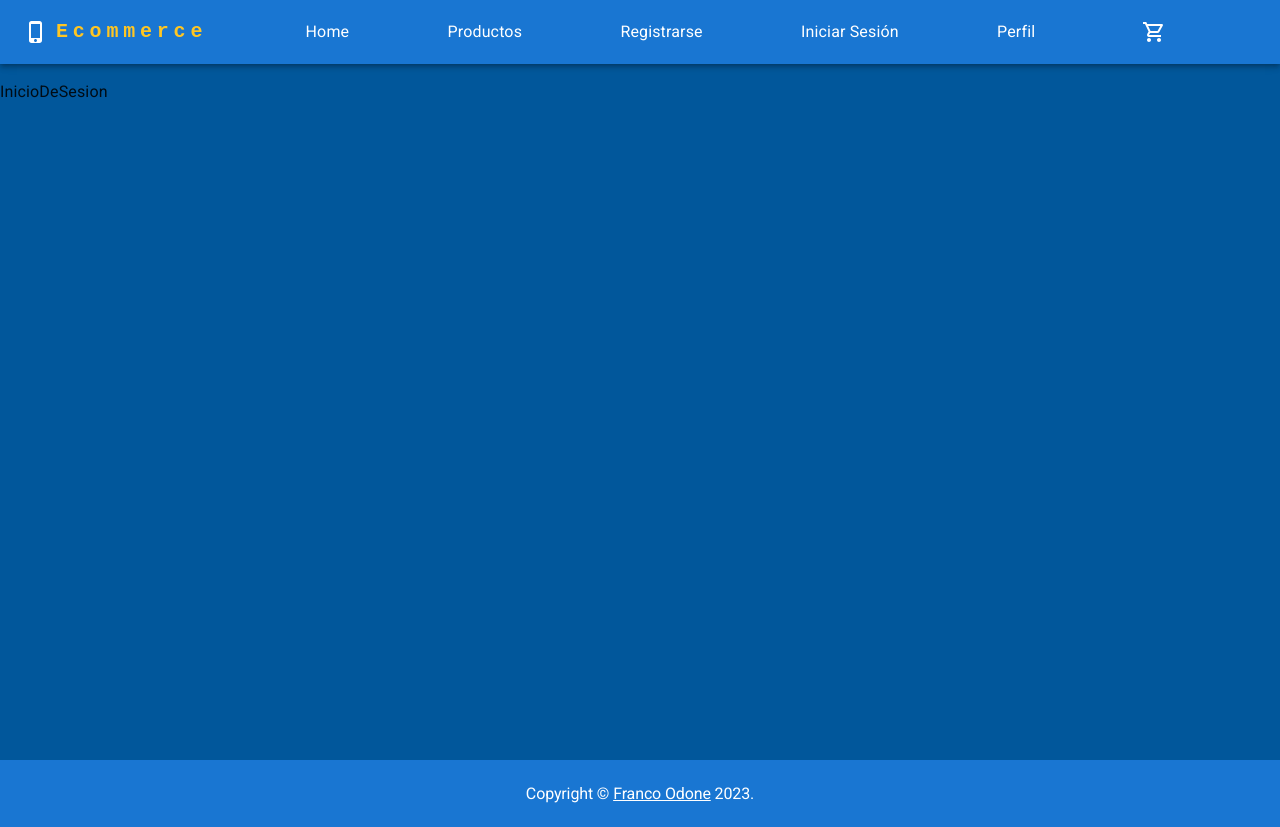
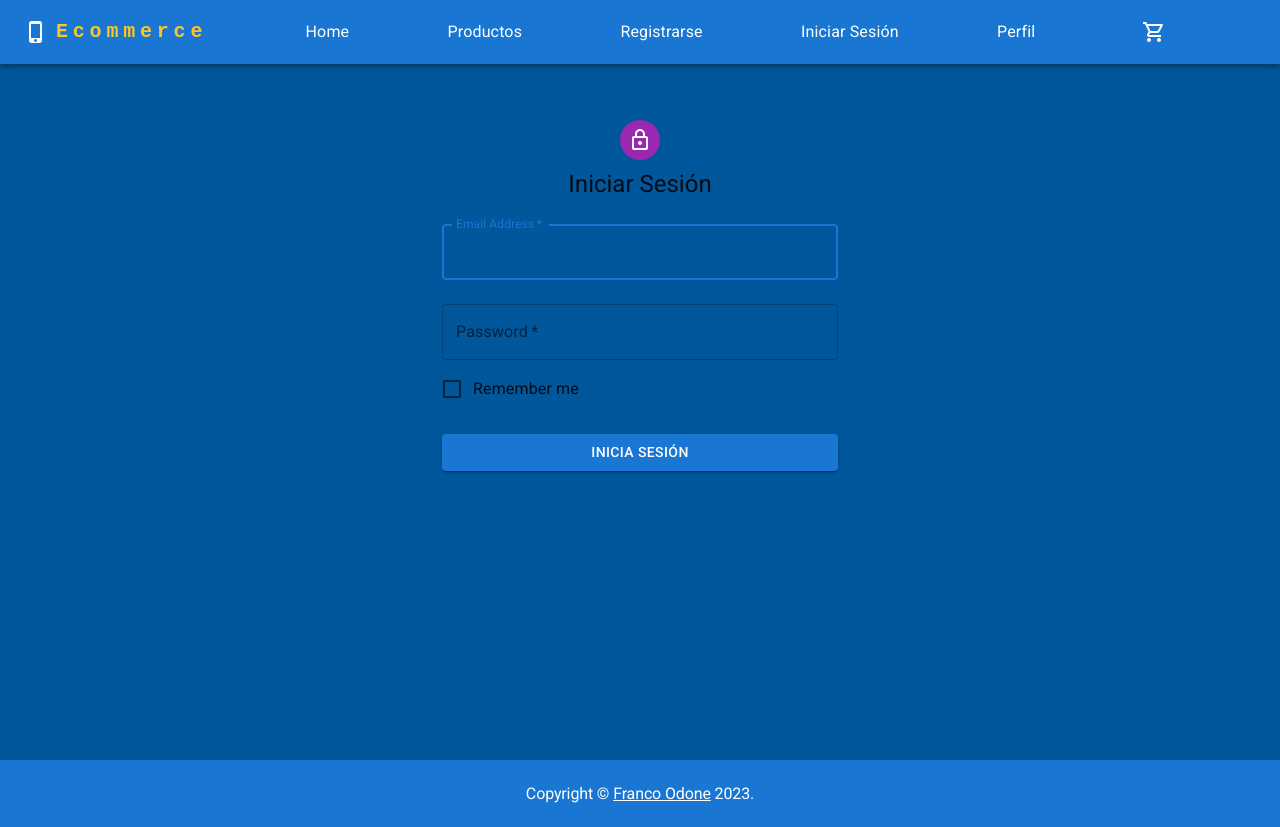
Before and after one commit to Franco-Odone/proyecto5M3BUDD-ecommerce-front, a React (Create React App) app: page /inicio-de-sesion in a window 1280 px wide. Built offline with nearby package versions, Linux system fonts and the light colour scheme.

Commit message:
se dejo funcionando la logica y la dinamica del carro de compras

```diff
--- a/src/components/Cart/Cart.js
+++ b/src/components/Cart/Cart.js
@@ -21,11 +21,9 @@ import "./cart.css";
 const Cart = () => {
   let {
     cartUpdate,
-    cartSubTotal,
     cartTotal,
     incrementInCart,
     decrementInCart,
-    count,
     removeItemInCart,
     clearCart,
   } = useContext(ProductContext);
@@ -60,7 +58,6 @@ const Cart = () => {
               sx={{
                 fontWeight: "500",
                 color: "#ffc622",
-                pb: "20px",
               }}
               gutterBottom
             >
@@ -71,10 +68,9 @@ const Cart = () => {
             cartUpdate={cartUpdate}
             incrementInCart={incrementInCart}
             decrementInCart={decrementInCart}
-            count={count}
             removeItemInCart={removeItemInCart}
           />
-          <CartTotalTable cartSubTotal={cartSubTotal} cartTotal={cartTotal} />
+          <CartTotalTable cartTotal={cartTotal} />
           <Button
             variant="contained"
             color="warning"
--- a/src/components/Cart/CartTable.js
+++ b/src/components/Cart/CartTable.js
@@ -12,6 +12,11 @@ import {
   Paper,
 } from "@mui/material";
 import DeleteIcon from "@mui/icons-material/Delete";
+
+// Función para poder usar puntuación en los números
+const getNumberWithDots = (number) => {
+  return number.toString().replace(/\B(?=(\d{3})+(?!\d))/g, ".");
+};
 
 const CartTable = (props) => {
   const tableHeadValues = [
@@ -52,7 +57,7 @@ const CartTable = (props) => {
                   <TableCell
                     align="left"
                     sx={{ fontWeight: "500" }}
-                  >{`$${cartItem.price}`}</TableCell>
+                  >{`$${getNumberWithDots(cartItem.price)}`}</TableCell>
                   <TableCell align="left">
                     <ButtonGroup
                       variant="contained"
@@ -74,7 +79,7 @@ const CartTable = (props) => {
                           fontWeight: "500",
                         }}
                       >
-                        {props.count}
+                        {cartItem.count}
                       </Box>
                       <Button
                         onClick={() => props.incrementInCart(cartItem.id)}
@@ -88,7 +93,7 @@ const CartTable = (props) => {
                       aria-label="delete"
                       size="large"
                       onClick={() => {
-                        props.removeItemInCart();
+                        props.removeItemInCart(cartItem.id);
                       }}
                     >
                       <DeleteIcon fontSize="inherit" />
--- a/src/components/Cart/CartTotalTable.js
+++ b/src/components/Cart/CartTotalTable.js
@@ -7,6 +7,11 @@ import {
   Paper,
 } from "@mui/material";
 
+// Función para poder usar puntuación en los números
+const getNumberWithDots = (number) => {
+  return number.toString().replace(/\B(?=(\d{3})+(?!\d))/g, ".");
+};
+
 const CartTotalTable = (props) => {
   return (
     <TableContainer component={Paper} sx={{ margin: "auto", width: "50%" }}>
@@ -14,19 +19,10 @@ const CartTotalTable = (props) => {
         <TableBody sx={{ backgroundColor: "#ffc622" }}>
           <TableRow>
             <TableCell colSpan={4} sx={{ fontWeight: "500" }}>
-              Subtotal
+              Total:
             </TableCell>
             <TableCell align="left" sx={{ fontWeight: "500" }}>
-              {`$${props.cartSubTotal}`}
-            </TableCell>
-          </TableRow>
-
-          <TableRow>
-            <TableCell colSpan={4} sx={{ fontWeight: "500" }}>
-              Total
-            </TableCell>
-            <TableCell align="left" sx={{ fontWeight: "500" }}>
-              {`$${props.cartTotal}`}
+              {`$${getNumberWithDots(props.cartTotal)}`}
             </TableCell>
           </TableRow>
         </TableBody>
--- a/src/components/Cart/EmpyCart.js
+++ b/src/components/Cart/EmpyCart.js
@@ -15,15 +15,11 @@ const EmptyCart = () => {
     <Box
       sx={{
         height: "100vh",
-        overflow: "auto",
         pt: 6,
         pb: 6,
       }}
     >
-      <Container
-        sx={{ width: "100%", display: "table", tableLayout: "fixed" }}
-        maxWidth="lg"
-      >
+      <Container maxWidth="lg">
         <ThemeProvider theme={theme}>
           <Typography
             component="h2"
@@ -32,9 +28,7 @@ const EmptyCart = () => {
             sx={{
               fontWeight: "500",
               color: "#ffc622",
-              pb: "20px",
             }}
-            gutterBottom
           >
             {"El carro de compras está vacío :("}
           </Typography>
--- a/src/components/Header/Header.js
+++ b/src/components/Header/Header.js
@@ -131,8 +131,8 @@ const Header = () => {
                 fontFamily: "monospace",
                 fontWeight: 700,
                 letterSpacing: ".3rem",
-                color: "inherit",
                 textDecoration: "none",
+                color: "#ffc622",
               }}
             >
               Ecommerce
--- a/src/components/InicioDeSesion/InicioDeSesion.js
+++ b/src/components/InicioDeSesion/InicioDeSesion.js
@@ -1,5 +1,91 @@
+import {
+  Avatar,
+  Button,
+  CssBaseline,
+  TextField,
+  FormControlLabel,
+  Checkbox,
+  Box,
+  Typography,
+  Container,
+  createTheme,
+  ThemeProvider,
+} from "@mui/material";
+import LockOutlinedIcon from "@mui/icons-material/LockOutlined";
+
+const theme = createTheme();
+
 const InicioDeSesion = () => {
-  return <p>InicioDeSesion</p>;
+  const handleSubmit = (event) => {
+    event.preventDefault();
+    const data = new FormData(event.currentTarget);
+    console.log({
+      email: data.get("email"),
+      password: data.get("password"),
+    });
+  };
+
+  return (
+    <ThemeProvider theme={theme}>
+      <Container component="main" maxWidth="xs">
+        <CssBaseline />
+        <Box
+          sx={{
+            marginTop: 6,
+            display: "flex",
+            flexDirection: "column",
+            alignItems: "center",
+          }}
+        >
+          <Avatar sx={{ m: 1, bgcolor: "secondary.main" }}>
+            <LockOutlinedIcon />
+          </Avatar>
+          <Typography component="h1" variant="h5">
+            Iniciar Sesión
+          </Typography>
+          <Box
+            component="form"
+            onSubmit={handleSubmit}
+            noValidate
+            sx={{ mt: 1 }}
+          >
+            <TextField
+              margin="normal"
+              required
+              fullWidth
+              id="email"
+              label="Email Address"
+              name="email"
+              autoComplete="email"
+              autoFocus
+            />
+            <TextField
+              margin="normal"
+              required
+              fullWidth
+              name="password"
+              label="Password"
+              type="password"
+              id="password"
+              autoComplete="current-password"
+            />
+            <FormControlLabel
+              control={<Checkbox value="remember" color="primary" />}
+              label="Remember me"
+            />
+            <Button
+              type="submit"
+              fullWidth
+              variant="contained"
+              sx={{ mt: 3, mb: 2 }}
+            >
+              Inicia Sesión
+            </Button>
+          </Box>
+        </Box>
+      </Container>
+    </ThemeProvider>
+  );
 };
 
 export { InicioDeSesion };
--- a/src/components/RegistroDeUsuario/RegistroDeUsuario.js
+++ b/src/components/RegistroDeUsuario/RegistroDeUsuario.js
@@ -1,8 +1,111 @@
+import {
+  Avatar,
+  Button,
+  CssBaseline,
+  TextField,
+  Grid,
+  Box,
+  Typography,
+  Container,
+  createTheme,
+  ThemeProvider,
+} from "@mui/material";
+import LockOutlinedIcon from "@mui/icons-material/LockOutlined";
+
 const RegistroDeUsuario = () => {
+  const theme = createTheme();
+
+  const handleSubmit = (event) => {
+    event.preventDefault();
+    const data = new FormData(event.currentTarget);
+    console.log({
+      firstName: data.get("firstName"),
+      lastName: data.get("lastName"),
+      email: data.get("email"),
+      password: data.get("password"),
+    });
+  };
+
   return (
-    <div className="registro">
-      <p>RegistroDeUsuario</p>
-    </div>
+    <ThemeProvider theme={theme}>
+      <Container component="main" maxWidth="xs">
+        <CssBaseline />
+        <Box
+          sx={{
+            marginTop: 6,
+            display: "flex",
+            flexDirection: "column",
+            alignItems: "center",
+          }}
+        >
+          <Avatar sx={{ m: 1, bgcolor: "secondary.main" }}>
+            <LockOutlinedIcon />
+          </Avatar>
+          <Typography component="h1" variant="h5">
+            Regístrate
+          </Typography>
+          <Box
+            component="form"
+            noValidate
+            onSubmit={handleSubmit}
+            sx={{ mt: 3 }}
+          >
+            <Grid container spacing={2}>
+              <Grid item xs={12} sm={6}>
+                <TextField
+                  autoComplete="given-name"
+                  name="firstName"
+                  required
+                  fullWidth
+                  id="firstName"
+                  label="First Name"
+                  autoFocus
+                />
+              </Grid>
+              <Grid item xs={12} sm={6}>
+                <TextField
+                  required
+                  fullWidth
+                  id="lastName"
+                  label="Last Name"
+                  name="lastName"
+                  autoComplete="family-name"
+                />
+              </Grid>
+              <Grid item xs={12}>
+                <TextField
+                  required
+                  fullWidth
+                  id="email"
+                  label="Email Address"
+                  name="email"
+                  autoComplete="email"
+                />
+              </Grid>
+              <Grid item xs={12}>
+                <TextField
+                  required
+                  fullWidth
+                  name="password"
+                  label="Password"
+                  type="password"
+                  id="password"
+                  autoComplete="new-password"
+                />
+              </Grid>
+            </Grid>
+            <Button
+              type="submit"
+              fullWidth
+              variant="contained"
+              sx={{ mt: 3, mb: 2 }}
+            >
+              Regístrate
+            </Button>
+          </Box>
+        </Box>
+      </Container>
+    </ThemeProvider>
   );
 };
 
```
Also changed, not shown: src/components/context/ProductContext.js (+62 -29 lines).
